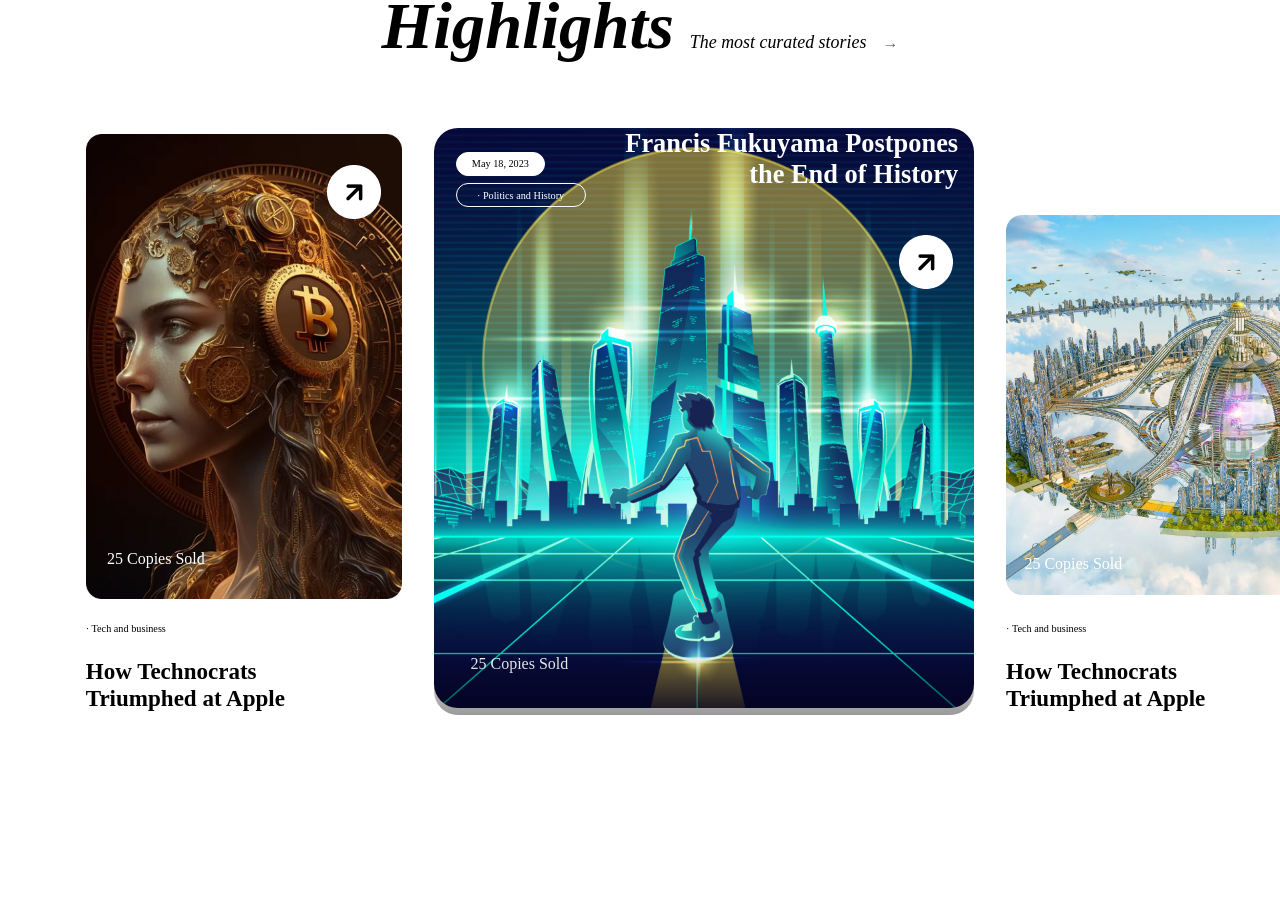
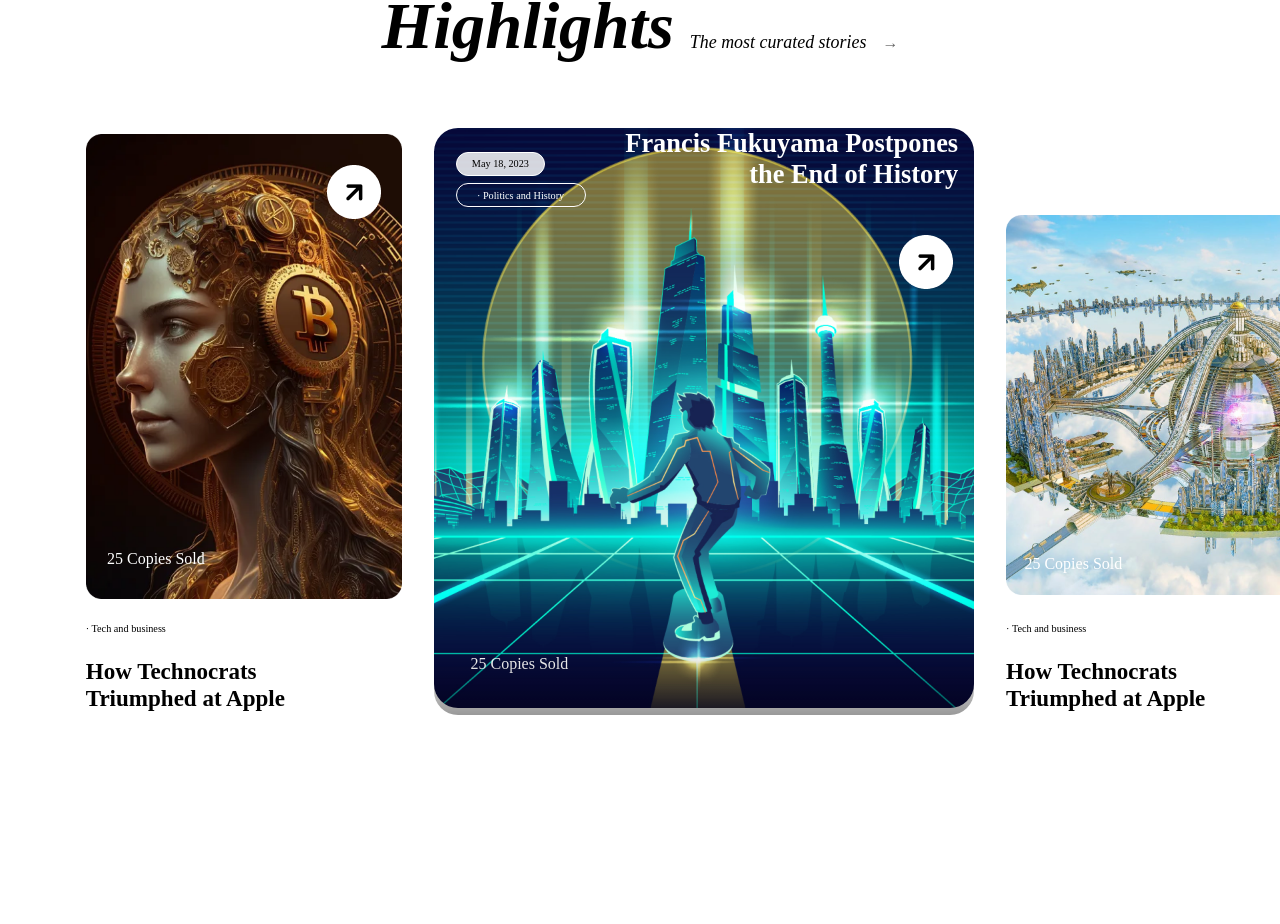
Before and after one commit to 7uppp/jr-project1, a plain HTML site: page index.html in a window 1280 px wide. Shown: the part 1120-2044 px from the top of the page. Drawn offline with nearby package versions, Linux system fonts and the light colour scheme.

Commit message:
ui update

```diff
--- a/index.css
+++ b/index.css
@@ -326,7 +326,7 @@ main .pictures .pc-two .date {
   font-weight: 400;
   width: 7vmax;
   height: 2.96vmin;
-  background: #ffffff;
+  background: #ffffffd3;
   border-radius: 30px;
   border: 1px solid #ffffff;
 }
```
